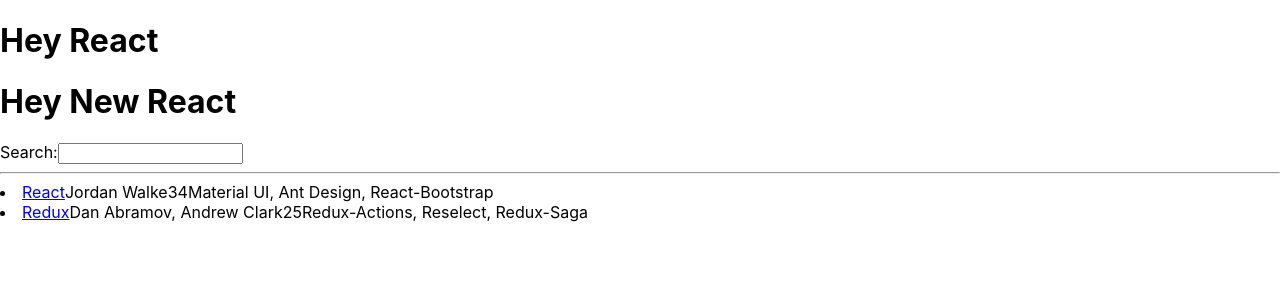
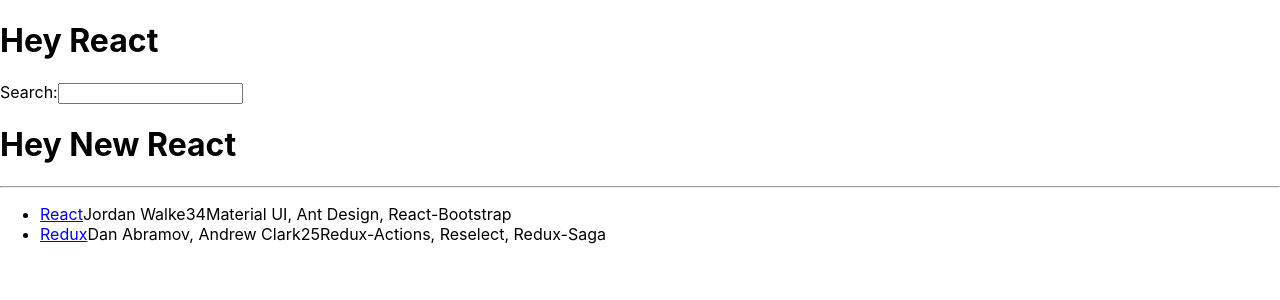
Before and after one commit to rajeshmandava/funWithReact, a React (Create React App) app in the folder my-app/: page / in a window 1280 px wide. Shown: the top 300 px of the page. Built offline with nearby package versions, Linux system fonts and the light colour scheme; the HTML template or start-up script is replaced by a standard one.

Commit message:
Breaking App functionalities into Search and List react components

```diff
--- a/my-app/src/App.js
+++ b/my-app/src/App.js
@@ -32,19 +32,25 @@
 
 function App() {
   return (
-    <>
     <div>
       <h1>
         {welcome.greeting} {welcome.title}
       </h1>
+      <Search></Search>
       <h1>
         {welcome.greeting} {title()}
       </h1>
-        <label htmlFor="search">Search:</label>
-        <input id="search" type="text"></input>
+
+      <hr></hr>
+      <List />
     </div>
-      <hr></hr>
-      <div>
+  );
+}
+export default App;
+
+function List() {
+  return (
+    <ul>
       {list.map(function (item) {
         return (
           <li key={item.objectID}>
@@ -58,8 +64,15 @@
           </li>
         );
       })}
-      </div>
-    </>
+    </ul>
   );
 }
-export default App;
+
+function Search() {
+  return (
+    <div>
+      <label htmlFor="search">Search:</label>
+      <input id="search" type="text"></input>
+    </div>
+  );
+}
```
Lines whose indentation alone changed are shown as unchanged.
